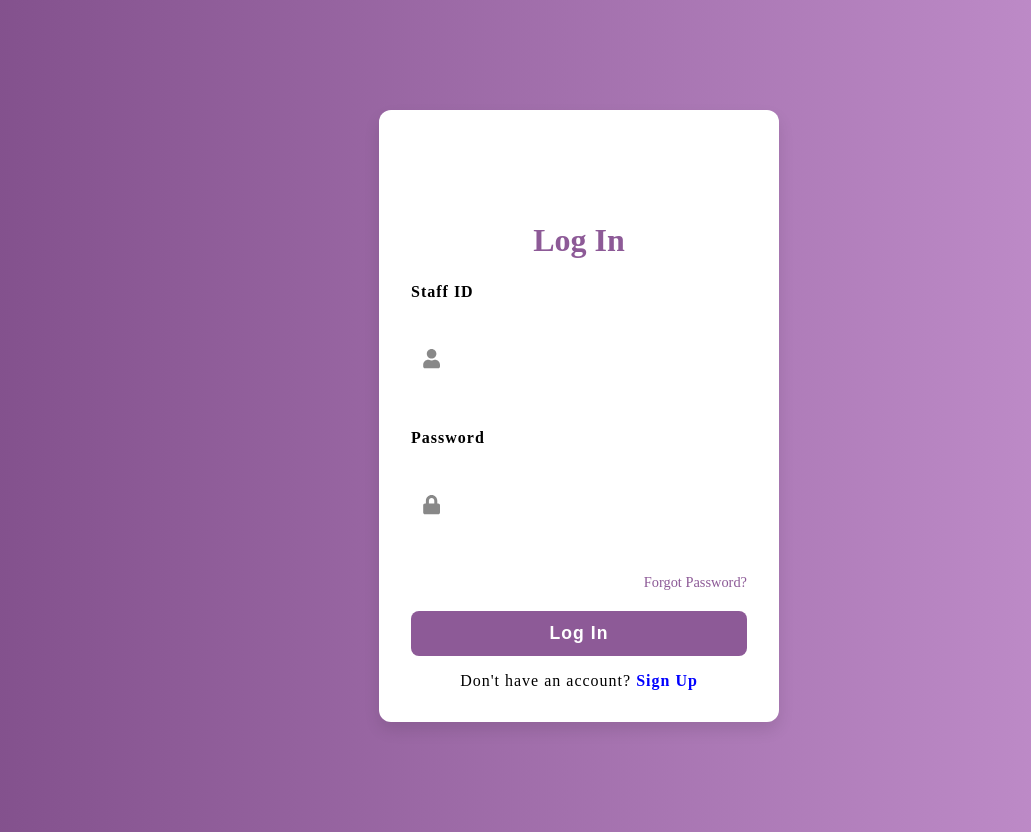
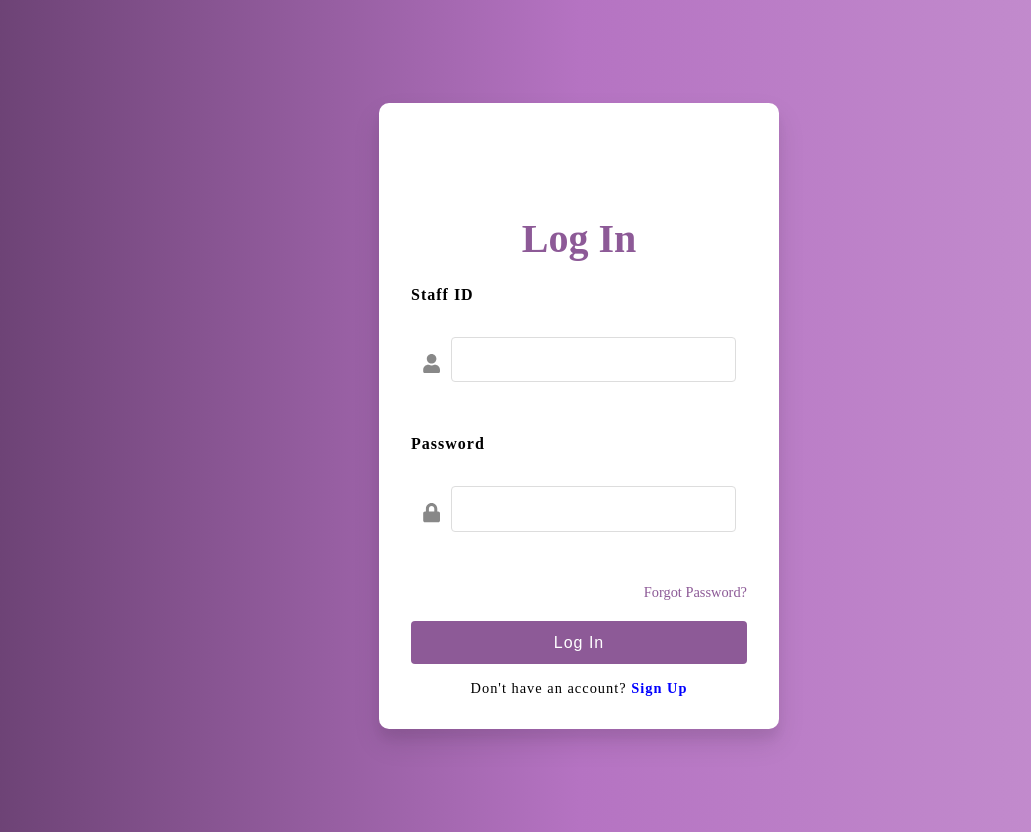
Before and after one commit to Aoibheannmangan/test-scheduler, a React (Create React App) app: page /login in a window 1280 px wide. Shown: the whole page, without its empty margins (61-1092 px from the left). Built offline with nearby package versions, Linux system fonts and the light colour scheme; a web font is replaced by a local one.

Commit message:
another styling fix

```diff
--- a/src/pages/login.css
+++ b/src/pages/login.css
@@ -1,9 +1,9 @@
 .login-container {
+    height: 100vh;
     display: flex;
     justify-content: center;
     align-items: center;
-    height: 100vh;
-    background: linear-gradient(to right, #804e8a, #c794d1);
+    background: linear-gradient(to right, #663e6e, #b573c2, #c794d1);
     font-family: 'Sansation', serif;
     padding: 1rem;
 }
@@ -15,29 +15,47 @@
 
 .login-card {
     background: white;
+    border-radius: 10px;
+    box-shadow: 0 14px 28px rgba(0, 0, 0, 0.1), 0 10px 10px rgba(0, 0, 0, 0.05);
     padding: 2rem;
-    border-radius: 12px;
-    box-shadow: 0 8px 16px rgba(0, 0, 0, 0.1);
 }
 
 .title {
     color: #8d5a97;
     text-align: center;
-    font-size: 2rem;
+    font-size: 2.5rem;
     font-weight: bold;
     margin-bottom: 1rem;
+}
+
+.input-group {
+    margin-bottom: 1.5rem;
 }
 
 .form-body label {
     display: block;
     margin-bottom: 0.5rem;
-    font-weight: bold;
     color: black;
     font-size: 1rem;
 }
 
-.input-group {
-    margin-bottom: 1.5rem;
+.form-body input[type="number"],
+.form-body input[type="password"] {
+    width: 100%;
+    padding: 0.8rem;
+    border: 1px solid #ddd;
+    border-radius: 4px;
+    transition: border-color 0.3s, box-shadow 0.3s;
+}
+
+.form-group input:focus {
+    border-color: #8d5a97;
+    box-shadow: 0 0 0 2px rgba(74, 144, 226, 0.25);
+    outline: none;
+}
+
+.form-group input.error {
+    border-color: #e74c3c;
 }
 
 .input-icon-wrapper {
@@ -85,16 +103,16 @@
 }
 
 .login-button {
+    width: 100%;
+    padding: 0.8rem;
     background-color: #8D5A97;
+    border: none;
+    border-radius: 4px;
     color: white;
-    padding: 0.75rem;
-    border: none;
-    border-radius: 8px;
-    width: 100%;
+    font-size: 1rem;
+    font-weight: 500;
     cursor: pointer;
-    transition: background 0.3s;
-    font-size: 1.1rem;
-    font-weight: bold;
+    transition: background 0.3s, transform 0.1s;
     letter-spacing: 1px;
 }
 
@@ -102,9 +120,14 @@
     background: #56365c;
 }
 
+.login-button:active {
+    transform: scale(0.98);
+}
+
 .signup-link {
     text-align: center;
-    margin-top: 1rem;
+    margin-top: 1.5rem;
+    font-size: 0.9rem;
     color: black;
     letter-spacing: 1px;
 }
```
